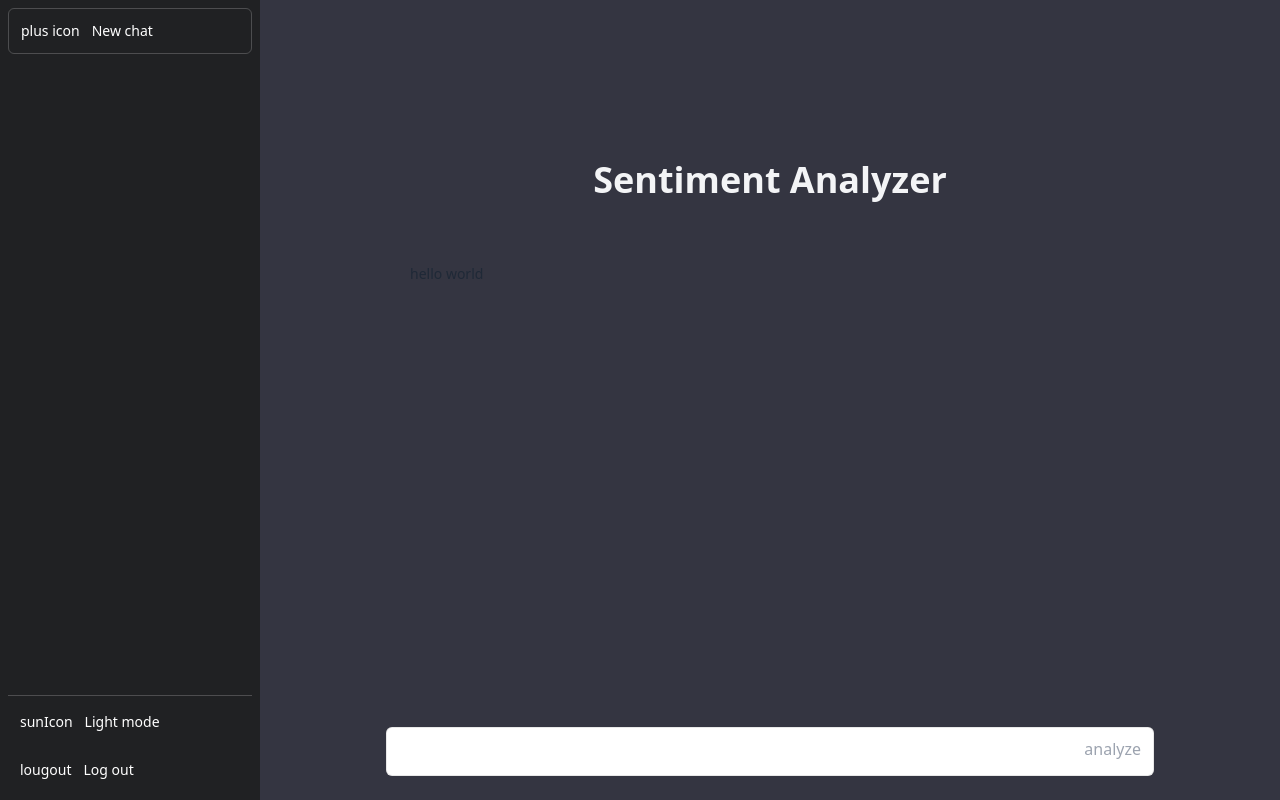
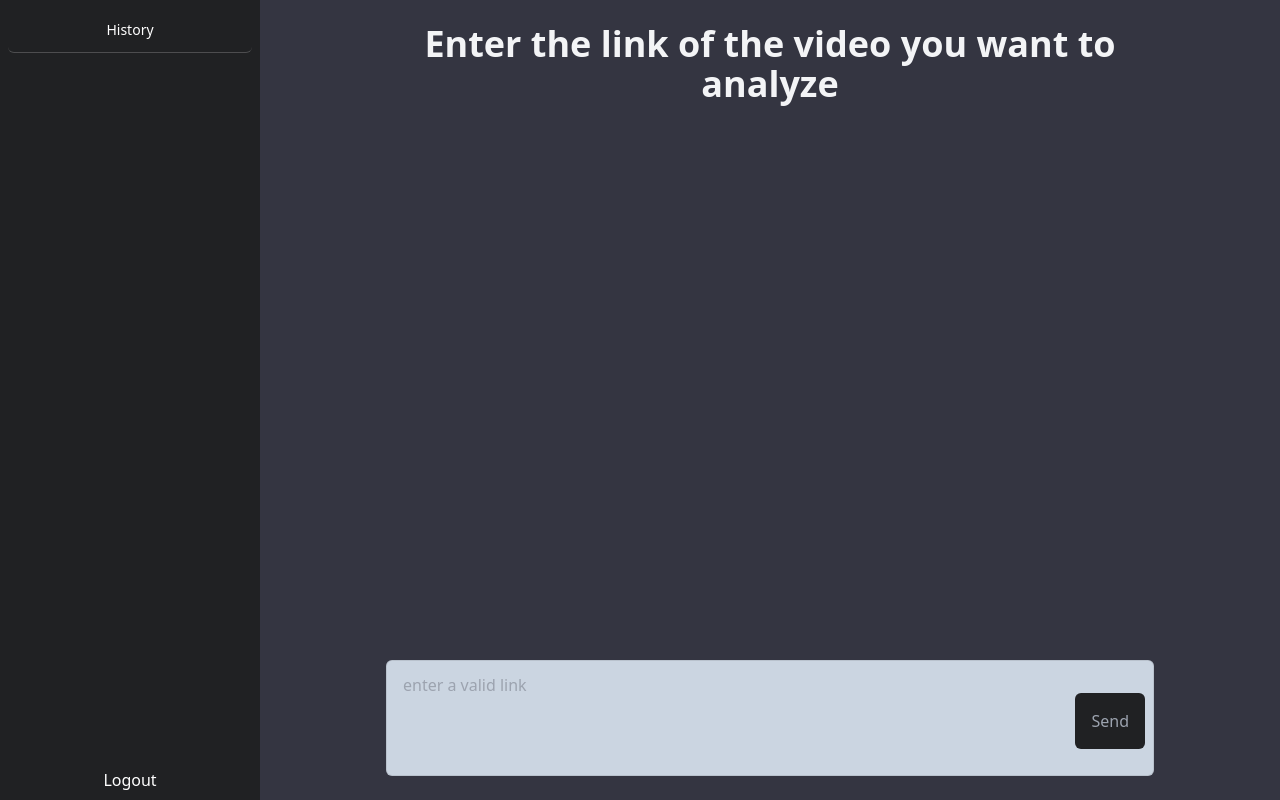
Before and after one commit to mohitnx/sentimentAnalyzer, a React (Vite) app: page /dashboard in a window 1280 px wide. Built offline with nearby package versions, Linux system fonts and the light colour scheme.

Commit message:
completed dashboard ui

```diff
--- a/package.json
+++ b/package.json
@@ -10,8 +10,10 @@
     "preview": "vite preview"
   },
   "dependencies": {
+    "@reduxjs/toolkit": "^2.2.1",
     "react": "^18.2.0",
     "react-dom": "^18.2.0",
+    "react-redux": "^9.1.0",
     "react-router-dom": "^6.22.2"
   },
   "devDependencies": {
--- a/src/components/Footer/footer.tsx
+++ b/src/components/Footer/footer.tsx
@@ -1,12 +1,42 @@
 import { useState } from "react";
+import { useDispatch } from "react-redux";
+import {
+  HistoryState,
+  addToHistory,
+  currentRequest,
+} from "../../store/chatHistory/chatHistory.reducer";
 
-const Footer = ({ onTextChange }: { onTextChange: any }) => {
+const Footer = () => {
+  const dispatch = useDispatch();
   const [text, setText] = useState("");
 
   const handleTextChange = (event: any) => {
     const newText = event.target.value;
     setText(newText);
-    onTextChange(newText); // Call the parent component's function to update the text
+  };
+
+  //add validation that the text filed is not empty
+  const handleSubmitRequest = (event: React.FormEvent) => {
+    event.preventDefault();
+    var currentdate = new Date();
+    const datetime =
+      currentdate.getDate() +
+      "/" +
+      (currentdate.getMonth() + 1) +
+      "/" +
+      currentdate.getFullYear() +
+      " " +
+      currentdate.getHours() +
+      ":" +
+      currentdate.getMinutes();
+    const dataToSend: HistoryState = {
+      date: datetime,
+      link: text,
+      analysis: "This part comes from api later",
+    };
+    dispatch(currentRequest(dataToSend));
+    dispatch(addToHistory(dataToSend));
+    setText("");
   };
 
   return (
@@ -18,16 +48,18 @@ const Footer = ({ onTextChange }: { onTextChange: any }) => {
               <div>userIcon</div>
             </div>
           </div>
-          <div className="flex flex-col w-full py-2 pl-3 flex-grow md:py-3 md:pl-4 relative border border-black/10 bg-white dark:border-gray-900/50 dark:text-white rounded-md bg-[rgba(64,65,79,var(--tw-bg-opacity))]">
+          <div className="flex w-full py-2 pl-3 flex-grow md:py-3 md:pl-4 relative border border-black/10 bg-slate-300 dark:border-gray-900/50 text-black rounded-md bg-[rgba(64,65,79,var(--tw-bg-opacity))]">
             <textarea
-              tabIndex={0}
-              rows={4}
-              className="m-0 w-full resize-none border-0 bg-transparent p-0 pr-7 focus:ring-0 focus-visible:ring-0 dark:bg-transparent outline-none overflow-y-hidden h-[23px]"
+              placeholder="enter a valid link"
+              className="m-0 w-full resize-none border-0 bg-transparent p-0 pr-20 focus:ring-0 outline-none overflow-y-hidden h-[90px]"
               value={text}
-              onChange={handleTextChange} // Handle text change
+              onChange={handleTextChange}
             ></textarea>
-            <button className="absolute p-1 rounded-md text-gray-400 bottom-1.5 right-1 md:bottom-2.5 md:right-2 hover:bg-black">
-              <div>analyze</div>
+            <button
+              onClick={handleSubmitRequest}
+              className="absolute p-4 rounded-md mb-4 text-gray-400 bottom-1.5 right-1 md:bottom-2.5 md:right-2 bg-black hover:bg-slate-700"
+            >
+              Send
             </button>
           </div>
         </div>
--- a/src/components/LeftSection/leftSection.tsx
+++ b/src/components/LeftSection/leftSection.tsx
@@ -1,47 +1,37 @@
-import React from "react";
+import { useDispatch, useSelector } from "react-redux";
+import {
+  HistoryState,
+  currentRequest,
+} from "../../store/chatHistory/chatHistory.reducer";
 
-const LeftSection = ({ show = false }) => {
+const LeftSection = () => {
+  const dispatch = useDispatch();
+  const handleIndividualRequest = (current: HistoryState) => {
+    dispatch(currentRequest(current));
+  };
+  const answerList = useSelector((state: any) => state.history.history);
   return (
-    <div
-      className={`${show && " flex flex-col"} ${
-        !show && "hidden"
-      } bg-black md:fixed md:inset-y-0 md:flex md:w-[260px] md:flex-col`}
-    >
-      <div className="flex h-full min-h-0 flex-col ">
+    <div className="bg-black md:fixed md:inset-y-0 md:flex md:w-[260px] md:flex-col">
+      <div className="flex h-full min-h-0 flex-col">
         <div className="scrollbar-trigger flex h-full w-full flex-1 items-start border-white/20">
           <nav className="flex h-full flex-1 flex-col space-y-1 p-2">
-            <a className="flex py-3 px-3 items-center gap-3 rounded-md hover:bg-gray-500/10 transition-colors duration-200 text-white cursor-pointer text-sm mb-2 flex-shrink-0 border border-white/20">
-              {/* <PlusIcon /> */}
-              <div>plus icon</div>
-              New chat
-            </a>
-            <div className="flex-col flex-1 overflow-y-auto border-b border-white/20">
-              <div className="flex flex-col gap-2 text-gray-100 text-sm">
-                {/*  */}
-              </div>
+            <div className="flex justify-center py-3 px-3 rounded-md text-white text-sm mb-2 border-b border-white/20">
+              History
             </div>
-            {[
-              {
-                icon: (
-                  //   <SunIcon
-                  //     className="h-4 w-4 text-white font-bold"
-                  //     strokeWidth="2"
-                  //   />
-                  <div>sunIcon</div>
-                ),
-                text: "Light mode",
-              },
-              //   { icon: <LogOutIcon />, text: "Log out" },
-              { icon: <div>lougout</div>, text: "Log out" },
-            ].map((item, index) => (
-              <a
-                className="flex py-3 px-3 items-center gap-3 rounded-md hover:bg-gray-500/10 transition-colors duration-200 text-white cursor-pointer text-sm"
-                key={index}
-              >
-                {item.icon}
-                {item.text}
-              </a>
-            ))}
+            {/* making a scrollable area...flex-1 takes all the space betn hisotry and logout, overflow y gives scroll bar */}
+            <div className="flex flex-col flex-1 overflow-y-auto">
+              {answerList.map((item: any) => (
+                <div
+                  key={item.date}
+                  onClick={() => handleIndividualRequest(item)}
+                  className="justify-between py-3 px-3 rounded-md text-white text-sm mb-2 border border-white/20 hover:bg-lightBlack hover:cursor-pointer"
+                >
+                  <p className="truncate w-[200px]">{item.link}</p>
+                  <p className="text-[11px] text-gray-300">{item?.date}</p>
+                </div>
+              ))}
+            </div>
+            <button className="text-white mt-4">Logout</button>
           </nav>
         </div>
       </div>
--- a/src/components/RightSection/rightSection.tsx
+++ b/src/components/RightSection/rightSection.tsx
@@ -1,23 +1,36 @@
+import { useSelector } from "react-redux";
 import Footer from "../Footer/footer";
 
-const RightSection = ({ footerText }: { footerText: any }) => {
+const RightSection = () => {
+  const answerList = useSelector((state: any) => state.history.activeRequest);
+  console.log(answerList);
+  const demoAnswer = "this is a demo answer";
+
   return (
     <div className="flex h-full flex-1 flex-col md:pl-[260px]">
       <main className="relative h-full w-full transition-width flex flex-col overflow-hidden items-stretch flex-1">
         <div className="flex flex-col items-center text-sm h-full md:h-screen bg-lightBlack">
           <div className="text-gray-800 w-full md:max-w-2xl lg:max-w-3xl md:h-full md:flex md:flex-col px-6">
-            <h1 className="text-4xl text-gray-100 font-semibold text-center mt-6 sm:mt-[20vh] ml-auto mr-auto mb-10 sm:mb-16">
-              Sentiment Analyzer
+            <h1 className="text-4xl text-gray-100 font-semibold text-center mt-6">
+              Enter the link of the video you want to analyze
             </h1>
-            {/* Display the footer text */}
-            <p className="text-white">{footerText}</p>
-            {/* Display the analyzed response */}
-            {/* Add your analysis response logic here */}
-            <div>hello world</div>
+            {answerList.link !== "" && (
+              <div className="flex justify-start items-center mt-4">
+                <div className="bg-gray-200 p-3 rounded-lg max-w-[70%]">
+                  <p className="text-gray-800">{answerList.link}</p>
+                </div>
+              </div>
+            )}
+            {answerList.link !== "" && (
+              <div className="flex justify-end items-center mt-4">
+                <div className="bg-black p-3 rounded-lg max-w-[70%]">
+                  <p className="text-white">{demoAnswer}</p>
+                </div>
+              </div>
+            )}
           </div>
-          <div className="w-full h-48 flex-shrink-0"></div>
         </div>
-        <Footer onTextChange={footerText} />
+        <Footer />
       </main>
     </div>
   );
--- a/src/main.tsx
+++ b/src/main.tsx
@@ -2,9 +2,13 @@ import React from "react";
 import ReactDOM from "react-dom/client";
 import "./index.css";
 import Router from "./routes";
+import { Provider } from "react-redux";
+import { store } from "./store/store";
 
 ReactDOM.createRoot(document.getElementById("root")!).render(
   <React.StrictMode>
-    <Router />
+    <Provider store={store}>
+      <Router />
+    </Provider>
   </React.StrictMode>
 );
--- a/src/routes/index.tsx
+++ b/src/routes/index.tsx
@@ -13,7 +13,7 @@ const Router = () => {
   return (
     <BrowserRouter>
       <Routes>
-        <Route path="/" element={<Login />} />
+        <Route path="/" element={<Dashboard />} />
         <Route path="/login" element={<Login />} />
 
         <Route
--- /dev/null
+++ b/src/store/chatHistory/chatHistory.reducer.ts
@@ -0,0 +1,39 @@
+import { PayloadAction, createSlice } from "@reduxjs/toolkit";
+
+export interface HistoryState {
+  date: string;
+  link: string;
+  analysis: string;
+}
+export interface HistoryStateList {
+  history: HistoryState[];
+  activeRequest: HistoryState;
+}
+
+const initialState: HistoryStateList = {
+  activeRequest: {
+    date: "",
+    link: "",
+    analysis: "",
+  },
+  history: [],
+};
+
+export const chatHistorySlice = createSlice({
+  name: "history",
+  initialState,
+  reducers: {
+    currentRequest: (state, action: PayloadAction<any>) => {
+      state.activeRequest = action.payload;
+    },
+    addToHistory: (state, action: PayloadAction<any>) => {
+      return {
+        ...state,
+        history: [action.payload, ...state.history],
+      };
+    },
+  },
+});
+
+export const { addToHistory, currentRequest } = chatHistorySlice.actions;
+export default chatHistorySlice.reducer;
--- /dev/null
+++ b/src/store/store.ts
@@ -0,0 +1,11 @@
+import { configureStore } from "@reduxjs/toolkit";
+import chatHistorySlice from "./chatHistory/chatHistory.reducer";
+
+export const store = configureStore({
+  reducer: {
+    history: chatHistorySlice,
+  },
+});
+
+export type RootState = ReturnType<typeof store.getState>;
+export type AppDispatch = typeof store.dispatch;
--- a/src/view/main/DashboardView.tsx
+++ b/src/view/main/DashboardView.tsx
@@ -1,27 +1,15 @@
-// DashboardView.js
-import { useState } from "react";
+//todo
+//1. fix layout for mobile
+//2. dont let users send link if they aren't logged in
+
 import LeftSection from "../../components/LeftSection/leftSection";
 import RightSection from "../../components/RightSection/rightSection";
 
 const DashboardView = () => {
-  const [footerText, setFooterText] = useState(""); // State to store footer text
-
-  // Handler function to update the footer text state
-  const handleFooterTextChange = (text: any) => {
-    setFooterText(text);
-  };
-
   return (
     <div>
-      <div className="sticky top-0 z-10 flex items-center border-b border-white/20 bg-gray-800 pl-1 pt-1 text-gray-200 sm:pl-3 md:hidden">
-        {/* Your header content */}
-      </div>
-
-      {/* Left Section */}
       <LeftSection />
-
-      {/* Right Section */}
-      <RightSection footerText={footerText} />
+      <RightSection />
     </div>
   );
 };
```
Also changed, not shown: 1 other file (tests, documents, lock files or other folders).
